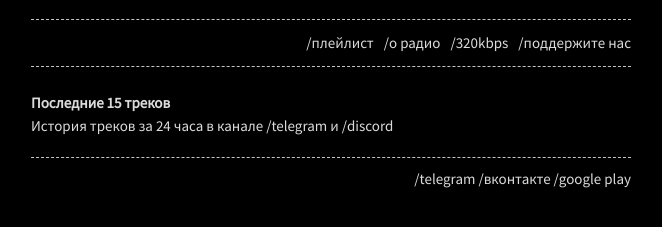
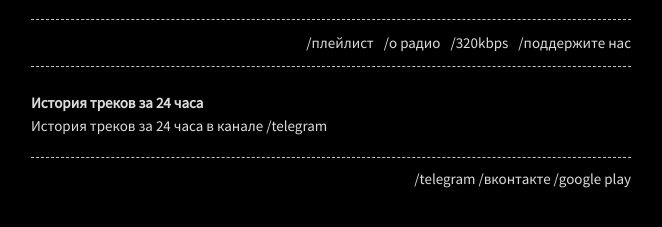
Before and after one commit to 6d646565702e7275/6d646565702e7275.github.io, a Jekyll site: the page built from playlist.md, in a window 1280 px wide. Shown: the part 157-384 px from the top of the page, without its empty margins (309-971 px from the left). Built offline with Jekyll 4.4.1, drawn with Linux system fonts in a browser that asks for light colours.

Commit message:
Update playlist.md

```diff
--- a/playlist.md
+++ b/playlist.md
@@ -6,9 +6,9 @@ permalink: /playlist
 description: История треков за 24 часа
 ---
 <style>.chatbro_message_auth_name {display:none;}</style>
-# Последние 15 треков
+# История треков за 24 часа
 
-История треков за 24 часа в канале [/telegram](https://t.me/plsdeep){:rel="noreferrer nofollow"}{:target="_blank"} и [/discord](https://discord.com/invite/7sQCVxvj7Q){:rel="noreferrer nofollow"}{:target="_blank"}
+История треков за 24 часа в канале [/telegram](https://t.me/plsdeep){:rel="noreferrer nofollow"}{:target="_blank"}
 <div id="playlist"></div>
 <script id="chatBroEmbedCode">
 function ChatbroLoader(chats,async){async=!1!==async;var params={embedChatsParameters:chats instanceof Array?chats:[chats],lang:navigator.language||navigator.userLanguage,needLoadCode:'undefined'==typeof Chatbro,embedParamsVersion:localStorage.embedParamsVersion,chatbroScriptVersion:localStorage.chatbroScriptVersion},xhr=new XMLHttpRequest;xhr.withCredentials=!0,xhr.onload=function(){eval(xhr.responseText)},xhr.onerror=function(){console.error('Chatbro loading error')},xhr.open('GET','https://www.chatbro.com/embed.js?'+btoa(unescape(encodeURIComponent(JSON.stringify(params)))),async),xhr.send()}
```
